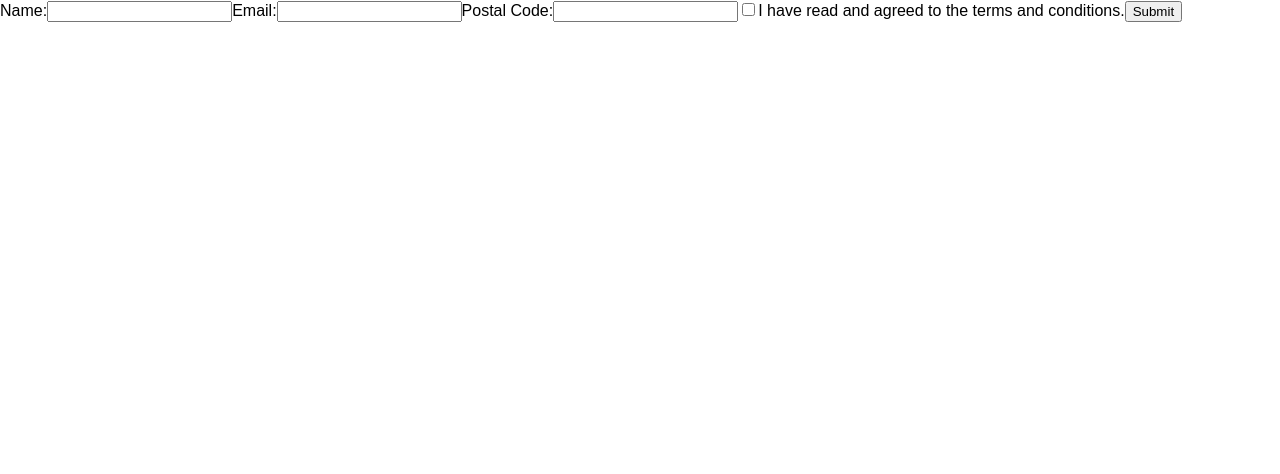
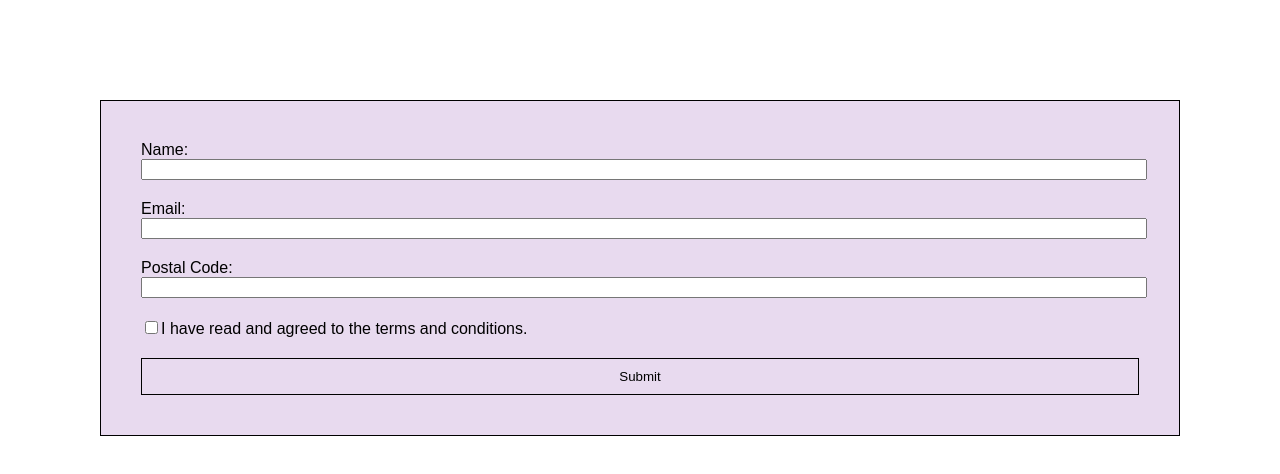
Before and after one commit to sophiathomas/datasciences, a React (Create React App) app: page / in a window 1280 px wide. Shown: the top 474 px of the page. Built offline with nearby package versions, Linux system fonts and the light colour scheme.

Commit message:
Added comments on what's left to be done; Styled the form

```diff
--- a/src/App.css
+++ b/src/App.css
@@ -23,7 +23,50 @@
   to { transform: rotate(360deg); }
 }
 
+/* Form styles */
+body {
 
-input[type=text].error {
+  color: black;
+}
+
+form {
+  background-color: rgb(232, 218, 239);
+  display: flex;
+  margin: 100px;
+  flex-flow: column wrap;
+  padding: 40px;
+  border: solid 1px black;
+}
+
+label {
+  display: block;
+  margin-bottom: 20px;
+}
+
+input[type=text],
+input[type=email] {
+  display: block;
+  width: 100%;
+}
+
+input[type=text].error,
+input[type=email].error {
   border: red solid 1px;
 }
+
+input[type=submit] {
+ padding: 10px;
+ border: black 1px solid;
+ background-color:  rgb(232, 218, 239);
+}
+
+input[type=submit]:hover {
+  background-color: rgb(175, 122, 197);
+  cursor: pointer;
+  color: white;
+}
+
+
+label > input[type=checkbox] {
+  cursor: pointer;
+}
--- a/src/App.js
+++ b/src/App.js
@@ -62,6 +62,7 @@ class App extends Component {
       return;
     } else {
 
+      // async fetch to disable double submition
       fetch('https://webhook.site/bdf2b2f6-c540-4b0b-b424-2a99f5e3b66f', {
         method: 'POST',
         mode: 'no-cors',
@@ -69,10 +70,15 @@ class App extends Component {
       })
       .then(data => {
         console.log('Success:', data);
+        // confirm to client
+
+        //clear form for another submission
 
       })
       .catch(error => {
         console.error('Error:', error);
+
+        // something went wrong, please refresh the page
       });
     }
   }
```
